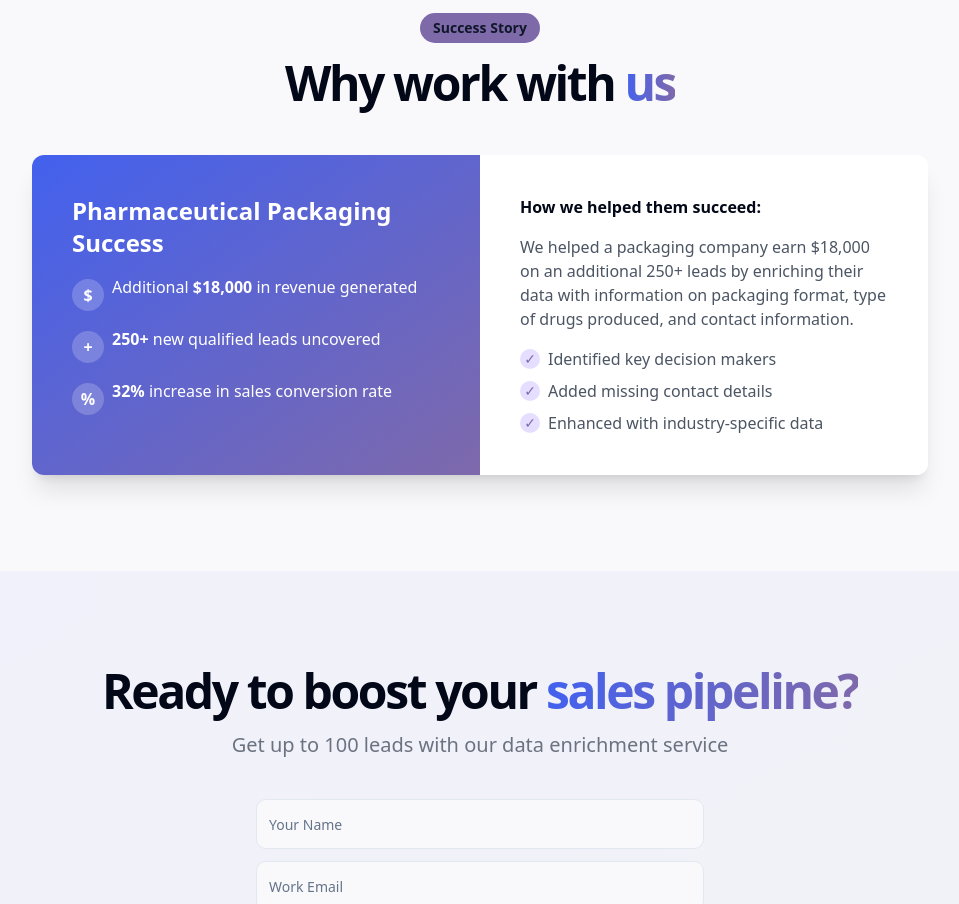
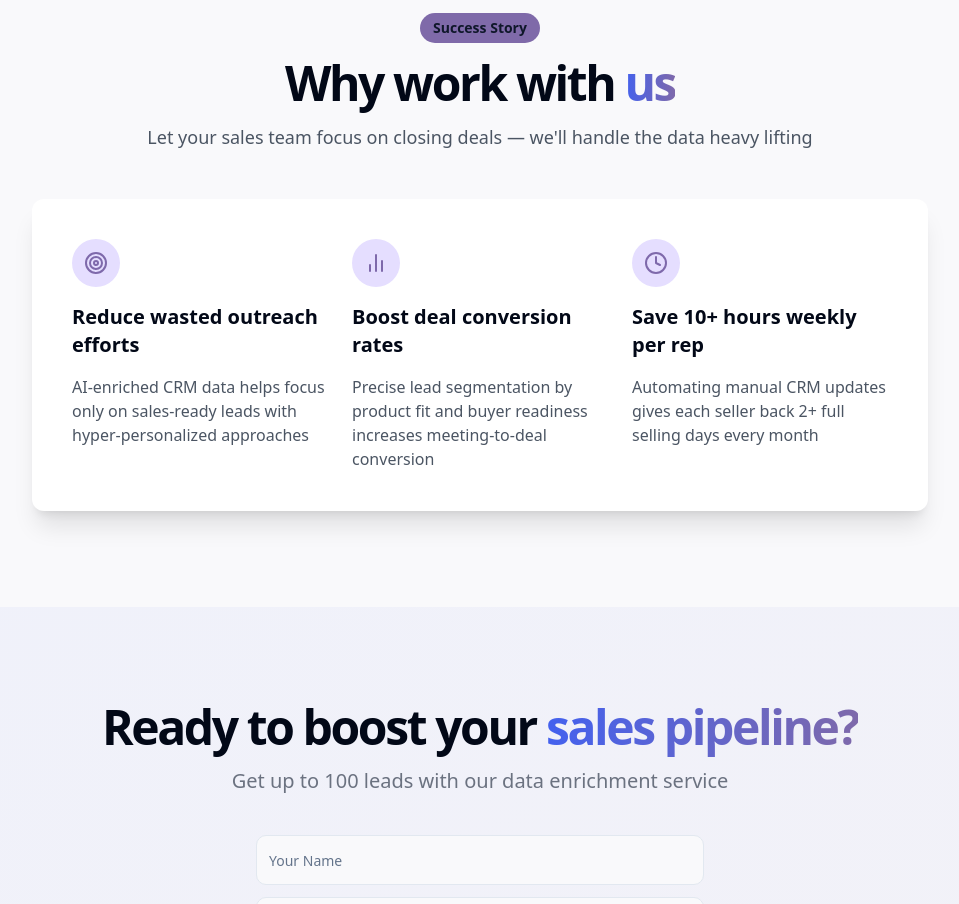
Before and after one commit to Gev1401/veyalab-website, a React (Vite) app: page / in a window 1280 px wide. Shown: the part 1540-2444 px from the top of the page, without its empty margins (160-1119 px from the left). Built offline with nearby package versions, Linux system fonts and the light colour scheme.

Commit message:
Refactor: Update case study section
Update the content of the "Why work with us" section to reflect the new information provided.

```diff
--- a/src/components/CaseStudy.tsx
+++ b/src/components/CaseStudy.tsx
@@ -2,6 +2,7 @@
 import React from "react";
 import { Badge } from "@/components/ui/badge";
 import { Card, CardContent } from "@/components/ui/card";
+import { Clock, Target, BarChart2 } from "lucide-react";
 
 const CaseStudy = () => {
   return (
@@ -12,59 +13,42 @@ const CaseStudy = () => {
           <h2 className="text-3xl font-bold tracking-tighter sm:text-4xl md:text-5xl">
             Why work with <span className="gradient-text">us</span>
           </h2>
+          <p className="text-lg text-gray-600 max-w-2xl">
+            Let your sales team focus on closing deals — we'll handle the data heavy lifting
+          </p>
         </div>
         <div className="mx-auto max-w-4xl mt-12">
           <Card className="border-0 shadow-xl overflow-hidden">
             <CardContent className="p-0">
-              <div className="grid grid-cols-1 md:grid-cols-2">
-                <div className="bg-gradient-to-br from-brand-blue to-brand-purple p-6 md:p-10 text-white">
-                  <h3 className="text-2xl font-bold mb-4">Pharmaceutical Packaging Success</h3>
-                  <div className="space-y-4">
-                    <div className="flex items-start gap-2">
-                      <div className="w-8 h-8 rounded-full bg-white/20 flex items-center justify-center shrink-0 mt-1">
-                        <span className="text-white font-bold">$</span>
-                      </div>
-                      <p>Additional <span className="font-bold">$18,000</span> in revenue generated</p>
-                    </div>
-                    <div className="flex items-start gap-2">
-                      <div className="w-8 h-8 rounded-full bg-white/20 flex items-center justify-center shrink-0 mt-1">
-                        <span className="text-white font-bold">+</span>
-                      </div>
-                      <p><span className="font-bold">250+</span> new qualified leads uncovered</p>
-                    </div>
-                    <div className="flex items-start gap-2">
-                      <div className="w-8 h-8 rounded-full bg-white/20 flex items-center justify-center shrink-0 mt-1">
-                        <span className="text-white font-bold">%</span>
-                      </div>
-                      <p><span className="font-bold">32%</span> increase in sales conversion rate</p>
-                    </div>
+              <div className="grid grid-cols-1 md:grid-cols-3 gap-6 p-6 md:p-10">
+                <div className="flex flex-col items-start space-y-4">
+                  <div className="w-12 h-12 rounded-full bg-brand-light flex items-center justify-center shrink-0">
+                    <Target className="h-6 w-6 text-brand-purple" />
                   </div>
+                  <h3 className="text-xl font-bold">Reduce wasted outreach efforts</h3>
+                  <p className="text-gray-600">
+                    AI-enriched CRM data helps focus only on sales-ready leads with hyper-personalized approaches
+                  </p>
                 </div>
-                <div className="p-6 md:p-10 bg-white">
-                  <h4 className="font-semibold mb-4">How we helped them succeed:</h4>
-                  <p className="text-gray-600 mb-4">
-                    We helped a packaging company earn $18,000 on an additional 250+ leads by enriching their data with information on packaging format, type of drugs produced, and contact information.
+
+                <div className="flex flex-col items-start space-y-4">
+                  <div className="w-12 h-12 rounded-full bg-brand-light flex items-center justify-center shrink-0">
+                    <BarChart2 className="h-6 w-6 text-brand-purple" />
+                  </div>
+                  <h3 className="text-xl font-bold">Boost deal conversion rates</h3>
+                  <p className="text-gray-600">
+                    Precise lead segmentation by product fit and buyer readiness increases meeting-to-deal conversion
                   </p>
-                  <ul className="space-y-2">
-                    <li className="flex items-center gap-2">
-                      <div className="w-5 h-5 rounded-full bg-brand-light flex items-center justify-center shrink-0">
-                        <span className="text-brand-purple text-sm">✓</span>
-                      </div>
-                      <span className="text-gray-600">Identified key decision makers</span>
-                    </li>
-                    <li className="flex items-center gap-2">
-                      <div className="w-5 h-5 rounded-full bg-brand-light flex items-center justify-center shrink-0">
-                        <span className="text-brand-purple text-sm">✓</span>
-                      </div>
-                      <span className="text-gray-600">Added missing contact details</span>
-                    </li>
-                    <li className="flex items-center gap-2">
-                      <div className="w-5 h-5 rounded-full bg-brand-light flex items-center justify-center shrink-0">
-                        <span className="text-brand-purple text-sm">✓</span>
-                      </div>
-                      <span className="text-gray-600">Enhanced with industry-specific data</span>
-                    </li>
-                  </ul>
+                </div>
+
+                <div className="flex flex-col items-start space-y-4">
+                  <div className="w-12 h-12 rounded-full bg-brand-light flex items-center justify-center shrink-0">
+                    <Clock className="h-6 w-6 text-brand-purple" />
+                  </div>
+                  <h3 className="text-xl font-bold">Save 10+ hours weekly per rep</h3>
+                  <p className="text-gray-600">
+                    Automating manual CRM updates gives each seller back 2+ full selling days every month
+                  </p>
                 </div>
               </div>
             </CardContent>
```
